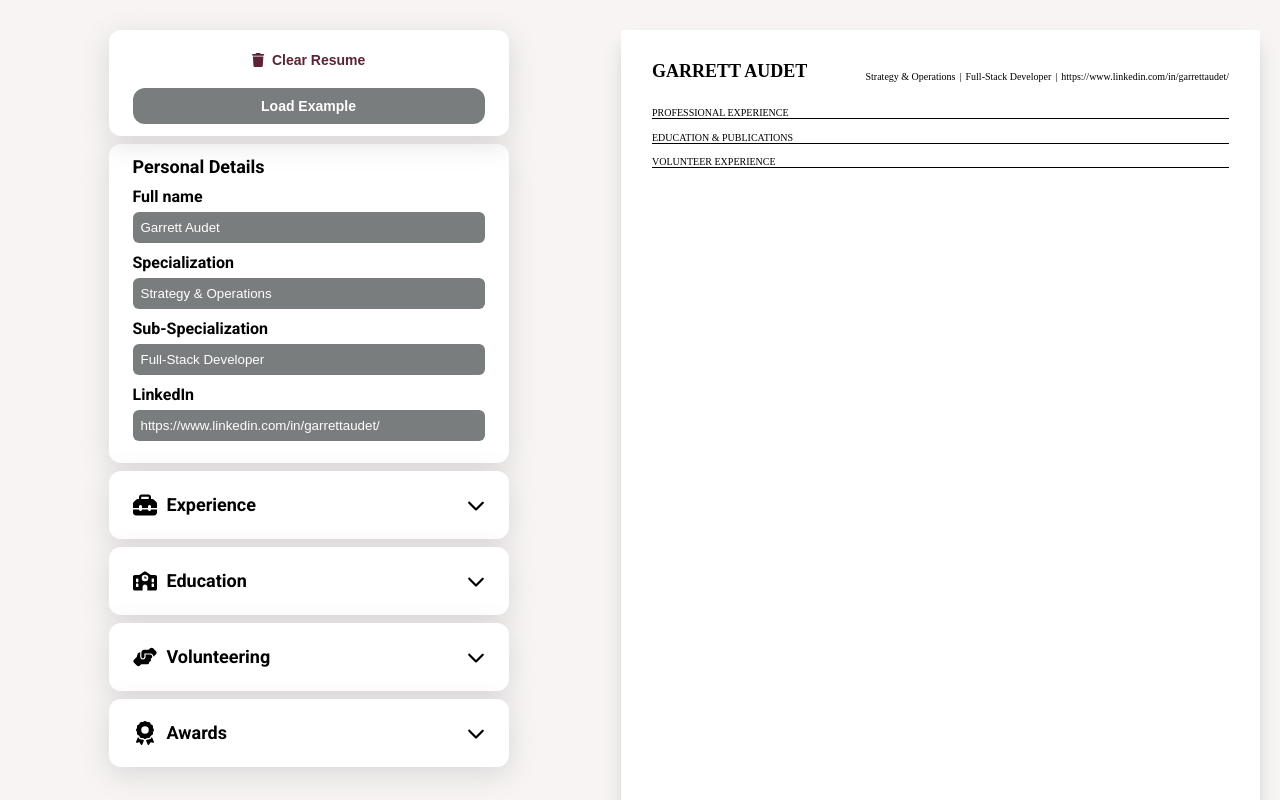
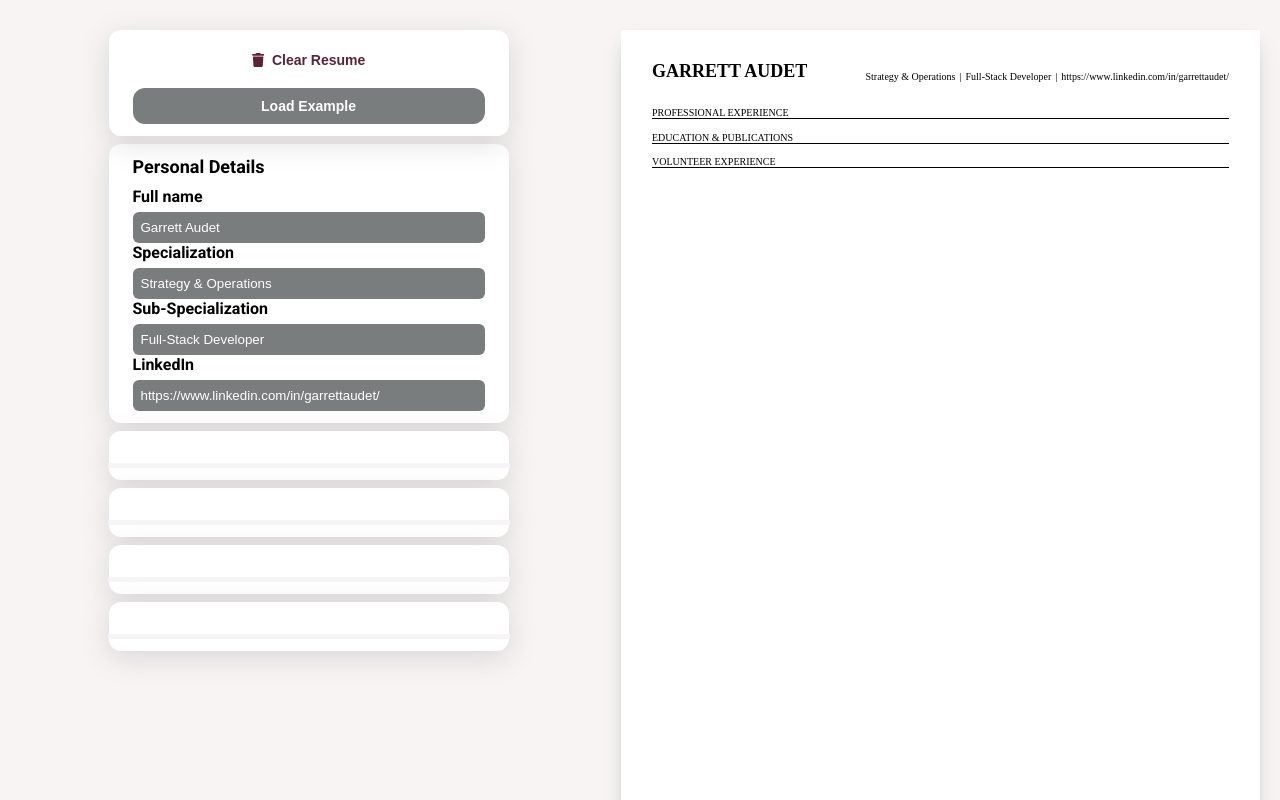
Before and after one commit to GarrettAudet/CV-Generator, a React (Create React App) app: page / in a window 1280 px wide. Shown: the top 800 px of the page. Built offline with nearby package versions, Linux system fonts and the light colour scheme.

Commit message:
Cleaned left side imports

```diff
--- a/src/components/LeftSide/DataList/AddItem.js
+++ b/src/components/LeftSide/DataList/AddItem.js
@@ -4,7 +4,7 @@ import { faPlus } from '@fortawesome/free-solid-svg-icons';
 import './AddItem.css';
 
 /* This is the Function that Enables an Item to be Added to an Array (Experience, Education, etc.) */
-export default function AddExperience({ headerText, isVisible, toggle }) {
+export default function AddItem({ headerText, isVisible, toggle }) {
     return (
         <div className={`addExperienceContainer ${isVisible ? 'visible' : 'hidden'}`}>
             <div className='addExperience' onClick={toggle}>
--- a/src/components/LeftSide/LeftSide.js
+++ b/src/components/LeftSide/LeftSide.js
@@ -1,11 +1,10 @@
 /* Import Library and Relevant Information */
 import React from 'react';
 import Option from './Option/selectOption';
+
+/* Import Segments */
+import DataList from './DataList/DataList'
 import PersonalDetails from './PersonalDetails/PersonalDetails'
-import Experience from './WorkExperience/Experience'
-import Education from './Education/Education';
-import Volunteering from './Volunteer/Volunteer'
-import Awards from '../LeftSide/Awards/Awards';
 
 /* Import Styling for Left Side */
 import './LeftSide.css';
@@ -15,10 +14,10 @@ export default function LeftSide() {
         <div className="leftSide">
             <Option />
             <PersonalDetails />
-            <Experience />
-            <Education />
-            <Volunteering />
-            <Awards />
+            <DataList />
+            <DataList />
+            <DataList />
+            <DataList />
         </div>
     );
 }
```
